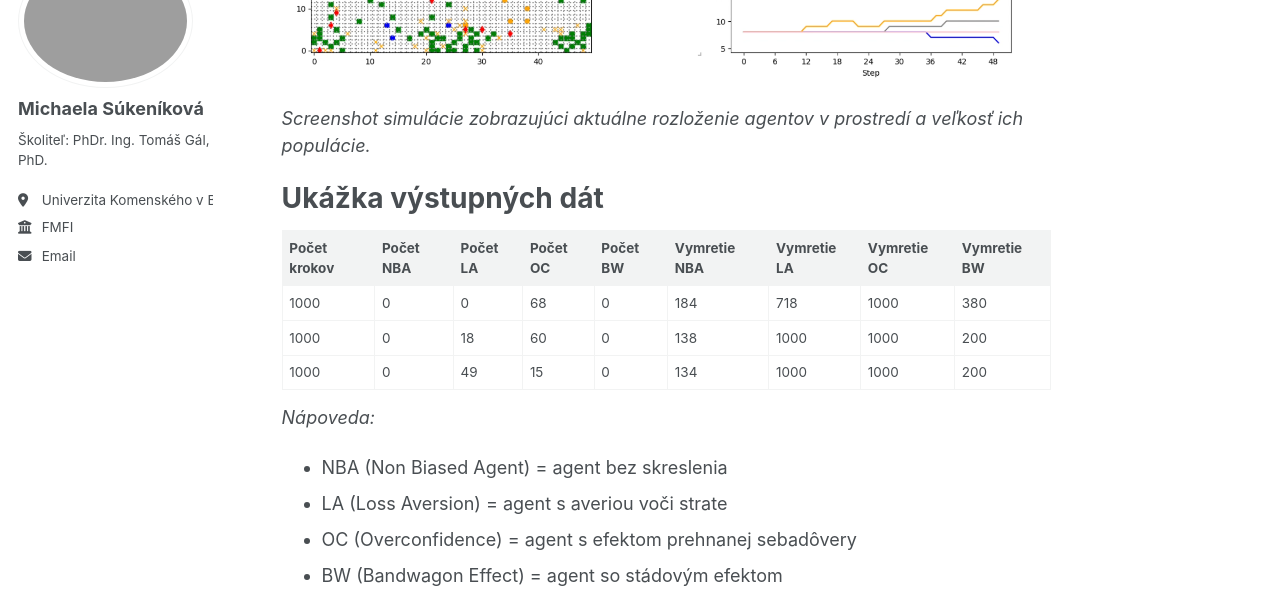
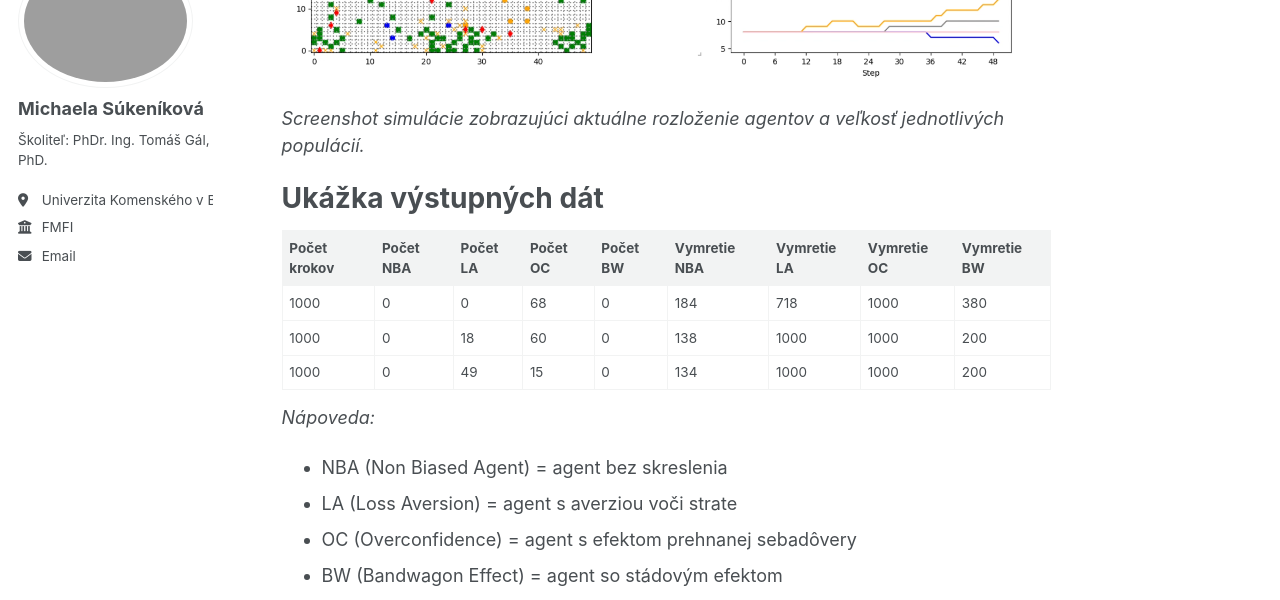
Before and after one commit to sumiuniba/sumiuniba.github.io, a Jekyll site: the page built from _pages/about.md, in a window 1280 px wide and 900 px high, scrolled down 2327 px. Shown: the part 152-752 px from the top of the window. Built offline with Jekyll 4.4.1, drawn with Linux system fonts in a browser that asks for light colours.

Commit message:
Update about.md

```diff
--- a/_pages/about.md
+++ b/_pages/about.md
@@ -81,7 +81,7 @@ _11. 5. - 17. 5. 2026_
 
 ![Vizualizácia simulácie](/images/simulacia.png)
 
-_Screenshot simulácie zobrazujúci aktuálne rozloženie agentov v prostredí a veľkosť ich populácie._
+_Screenshot simulácie zobrazujúci aktuálne rozloženie agentov a veľkosť jednotlivých populácií._
 
 **Ukážka výstupných dát**
 ======
@@ -94,7 +94,7 @@ _Screenshot simulácie zobrazujúci aktuálne rozloženie agentov v prostredí a
 
 _Nápoveda:_
 * NBA (Non Biased Agent) = agent bez skreslenia
-* LA (Loss Aversion) = agent s averiou voči strate
+* LA (Loss Aversion) = agent s averziou voči strate
 * OC (Overconfidence) = agent s efektom prehnanej sebadôvery
 * BW (Bandwagon Effect) = agent so stádovým efektom
 
```
